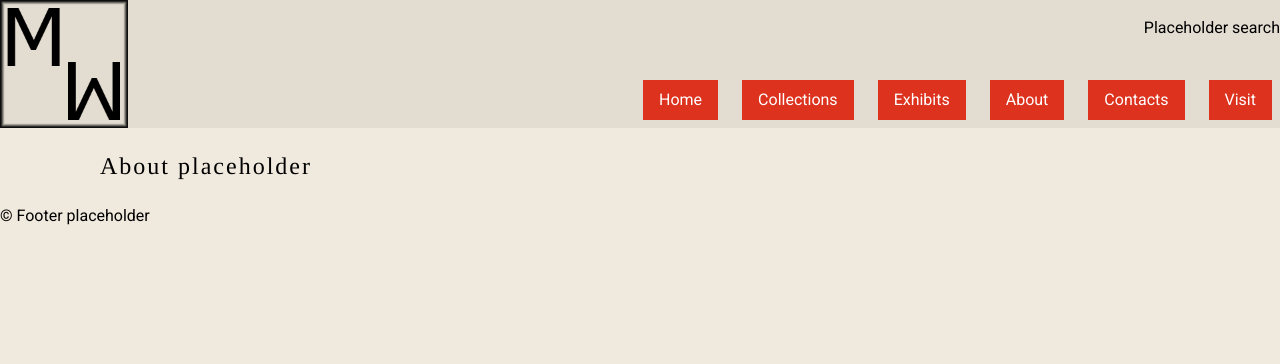
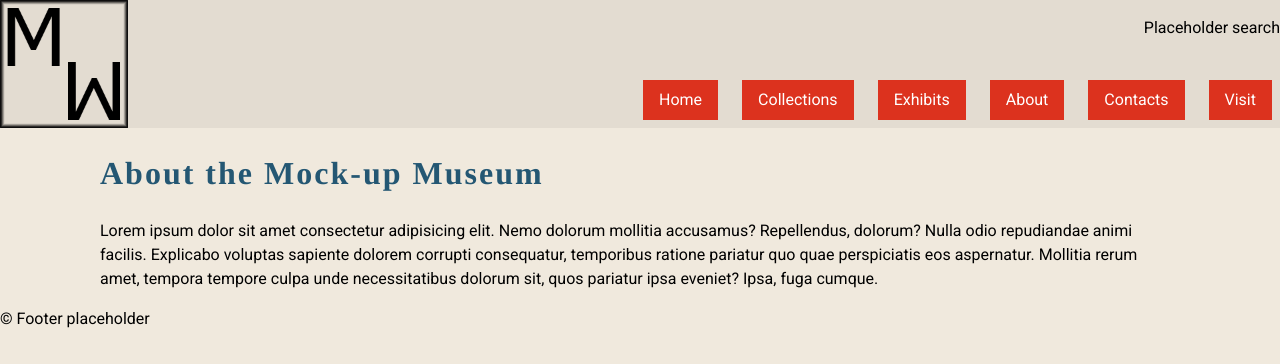
Before and after one commit to oxelfer/glowing-octo-happiness, a React (Create React App) app: page /about in a window 1280 px wide. Shown: the top 364 px of the page. Built offline with nearby package versions, Linux system fonts and the light colour scheme; a web font is replaced by a local one.

Commit message:
solves title component

```diff
--- /dev/null
+++ b/src/components/title.css
@@ -0,0 +1,4 @@
+.title {
+  color: var(--color-text-blue);
+  font-weight: 700;
+}
--- /dev/null
+++ b/src/components/title.js
@@ -0,0 +1,7 @@
+import './title.css';
+
+export default function Title(props) {
+  return (
+    <h1 className='title'>{props.text}</h1>
+  )
+}
--- a/src/index.css
+++ b/src/index.css
@@ -21,6 +21,7 @@
   --color-text-black: #000;
   --color-text-white: #fff;
   --color-text-red: #f00a00;
+  --color-text-blue: #245773;
 
   --shadow: 0px 0px 5px rgba(0, 0, 0, .2);
 }
--- a/src/pages/about.js
+++ b/src/pages/about.js
@@ -1,7 +1,13 @@
+import Title from '../components/title';
+
 import './about.css';
 
 export function About() {
   return (
-    <h2>About placeholder</h2>
+    <>
+      <Title text='About the Mock-up Museum' />
+
+      <p>Lorem ipsum dolor sit amet consectetur adipisicing elit. Nemo dolorum mollitia accusamus? Repellendus, dolorum? Nulla odio repudiandae animi facilis. Explicabo voluptas sapiente dolorem corrupti consequatur, temporibus ratione pariatur quo quae perspiciatis eos aspernatur. Mollitia rerum amet, tempora tempore culpa unde necessitatibus dolorum sit, quos pariatur ipsa eveniet? Ipsa, fuga cumque.</p>
+    </>
   )
 }
--- a/src/pages/collection-catalogue.js
+++ b/src/pages/collection-catalogue.js
@@ -1,6 +1,7 @@
 import { useState, useEffect } from 'react';
 import { Link, useParams } from 'react-router-dom';
 
+import Title from '../components/title';
 import GoBackButton from '../components/go-back-button';
 
 import './collection-catalogue.css';
@@ -24,6 +25,7 @@ export function CollectionCatalogue() {
 
   return (
     <>
+      <Title text={`Permanent ${params.search} collection`} />
       <h2>Collections placeholder</h2>
       {pieces.map((item, index) => {
         return (
--- a/src/pages/collections.js
+++ b/src/pages/collections.js
@@ -1,5 +1,6 @@
 import { Link } from 'react-router-dom';
 
+import Title from '../components/title';
 import GoBackButton from '../components/go-back-button';
 
 import './collections.css';
@@ -8,7 +9,10 @@ export function Collections() {
 
   return (
     <>
-      <h2>Collections placeholder</h2>
+      <Title text='Museum collections' />
+
+      <p>Lorem ipsum dolor sit amet, consectetur adipisicing elit. Quas quae deleniti, delectus accusantium commodi id magni quis voluptatum facilis. Illum necessitatibus consectetur sint, deserunt natus voluptatibus sed soluta quod iusto aliquid nostrum qui ad alias earum esse inventore eum nulla at. Illum pariatur consequatur iure itaque nisi numquam est commodi.</p>
+
       <Link to={{ pathname: '/catalogue/cats' }}>
         <p>Testing link to catalogue with props to use 'cats' as search term</p>
       </Link>
--- a/src/pages/contacts.js
+++ b/src/pages/contacts.js
@@ -1,7 +1,12 @@
+import Title from '../components/title';
+
 import './contacts.css';
 
 export function Contacts() {
   return (
-    <h2>Contacts placeholder</h2>
+    <>
+      <Title text='Contacts' />
+      <p>Lorem ipsum dolor sit amet consectetur adipisicing elit. Minima, tenetur repudiandae aliquam minus delectus accusantium corrupti tempore necessitatibus nulla officia ipsa ipsum aliquid adipisci. Corrupti laudantium a optio modi excepturi deleniti saepe deserunt culpa accusamus vitae autem aut aliquid eum velit nobis voluptas voluptates tempore praesentium, blanditiis doloremque porro ex?</p>
+    </>
   )
 }
--- a/src/pages/exhibits.js
+++ b/src/pages/exhibits.js
@@ -1,7 +1,13 @@
+import Title from '../components/title';
+
 import './exhibits.css';
 
 export function Exhibits() {
   return (
-    <h2>Exhibits placeholder</h2>
+    <>
+      <Title text='Exhibits' />
+
+      <p>Lorem ipsum dolor, sit amet consectetur adipisicing elit. Ex nulla quasi eligendi amet, obcaecati harum beatae odio neque ab, aperiam enim sit nam? Officia, vitae, alias ab laudantium officiis voluptatum cum necessitatibus eos veritatis, ipsa quia ex repellat facere earum molestias iure quidem quam exercitationem! Ratione, aut vitae. Eaque, repellat?</p>
+    </>
   )
 }
--- a/src/pages/home.js
+++ b/src/pages/home.js
@@ -1,7 +1,13 @@
+import Title from '../components/title';
+
 import './home.css';
 
 export function Home() {
   return (
-    <h2>Home placeholder</h2>
+    <>
+      <Title text='Mock-up Museum' />
+
+      <p>Lorem ipsum dolor sit amet consectetur adipisicing elit. Pariatur culpa omnis velit aut asperiores totam illum nostrum sed, in ratione quas, recusandae nam. Repellendus excepturi repudiandae repellat delectus unde quis facere, quia quaerat dicta voluptatum, vitae ducimus, iure consequuntur pariatur ut minima. Obcaecati voluptatum repellat voluptatem laboriosam provident minus iusto!</p>
+    </>
   )
 }
--- a/src/pages/object-detail.js
+++ b/src/pages/object-detail.js
@@ -1,6 +1,7 @@
 import { useState, useEffect } from 'react';
 import { useParams } from 'react-router-dom';
 
+import Title from '../components/title';
 import GoBackButton from '../components/go-back-button';
 
 import './object-detail.css';
@@ -23,7 +24,8 @@ export function ObjectDetail() {
 
   return (
     <>
-      <h2>Object detail placeholder - {params.id}</h2>
+      <Title text={`${piece['title']} - ${params.id}`} />
+      <p>Lorem ipsum dolor sit amet consectetur adipisicing elit. Nihil eum delectus quisquam, magni iusto officiis! Quam deleniti iure ratione cumque. Lorem ipsum dolor sit amet consectetur adipisicing elit. Dolorum voluptate aperiam eveniet consequuntur magnam molestias porro earum in rem totam, nostrum deleniti nesciunt laudantium maxime, nisi itaque dolores, consectetur praesentium?</p>
       <article className='object__card'>
         <header>
           <h3 className='card__title'>{piece['title']}</h3>
--- a/src/pages/visit.js
+++ b/src/pages/visit.js
@@ -1,3 +1,4 @@
+import Title from '../components/title';
 import MapComponent from '../components/maps';
 
 import './visit.css';
@@ -5,7 +6,10 @@ import './visit.css';
 export function Visit() {
   return (
     <>
-      <h2>Visit placeholder</h2>
+      <Title text='How to visit' />
+
+      <p>Lorem ipsum, dolor sit amet consectetur adipisicing elit. Dicta, delectus repudiandae. Ullam quisquam, illo reiciendis soluta deleniti placeat et eos commodi officiis! Vitae quidem assumenda laudantium eligendi blanditiis aliquam unde quisquam praesentium non ipsam eaque voluptate perferendis molestiae, consequatur porro suscipit nam sit, ea, quos est soluta fuga et itaque!</p>
+
       <MapComponent />
     </>
   )
```
